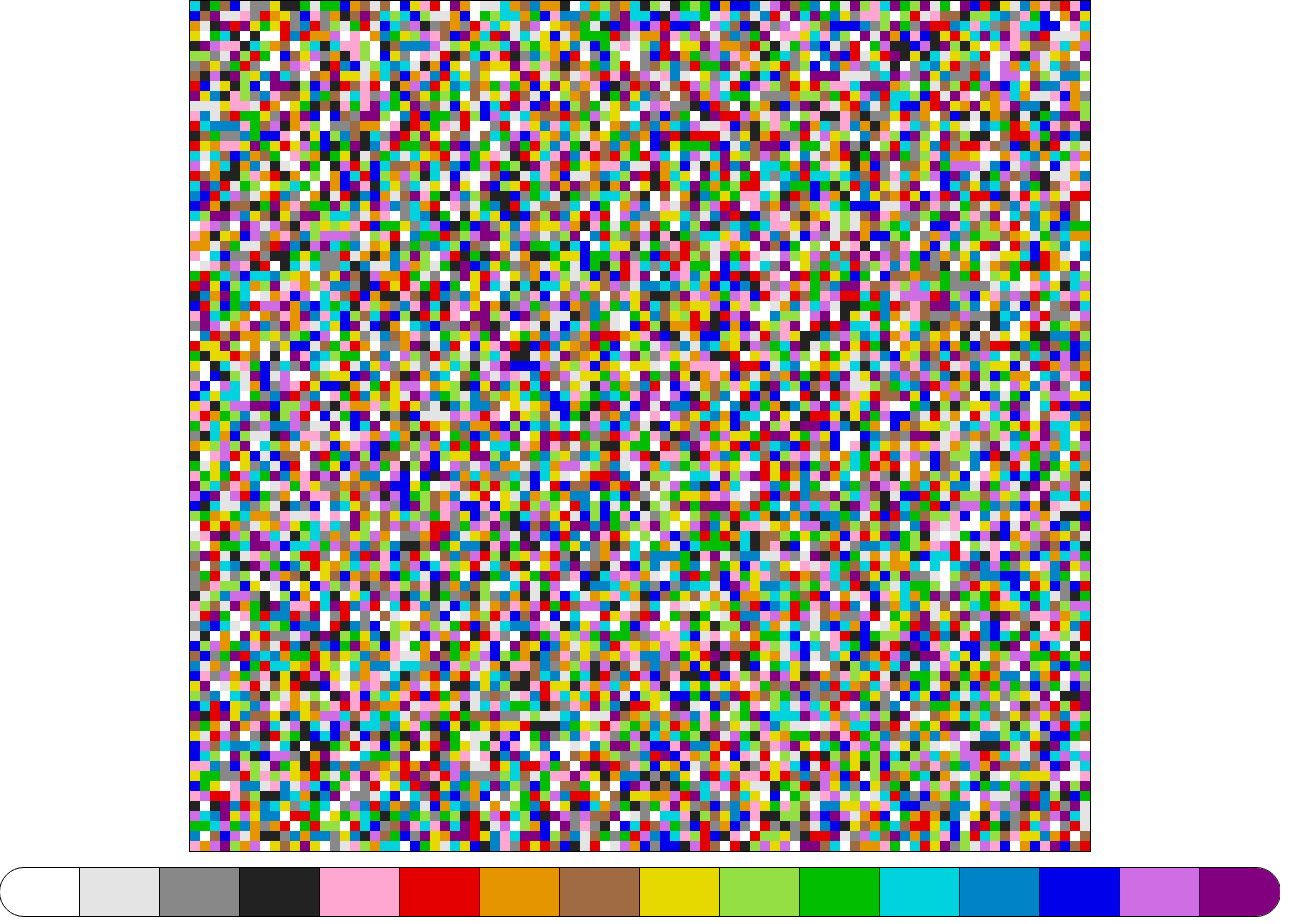
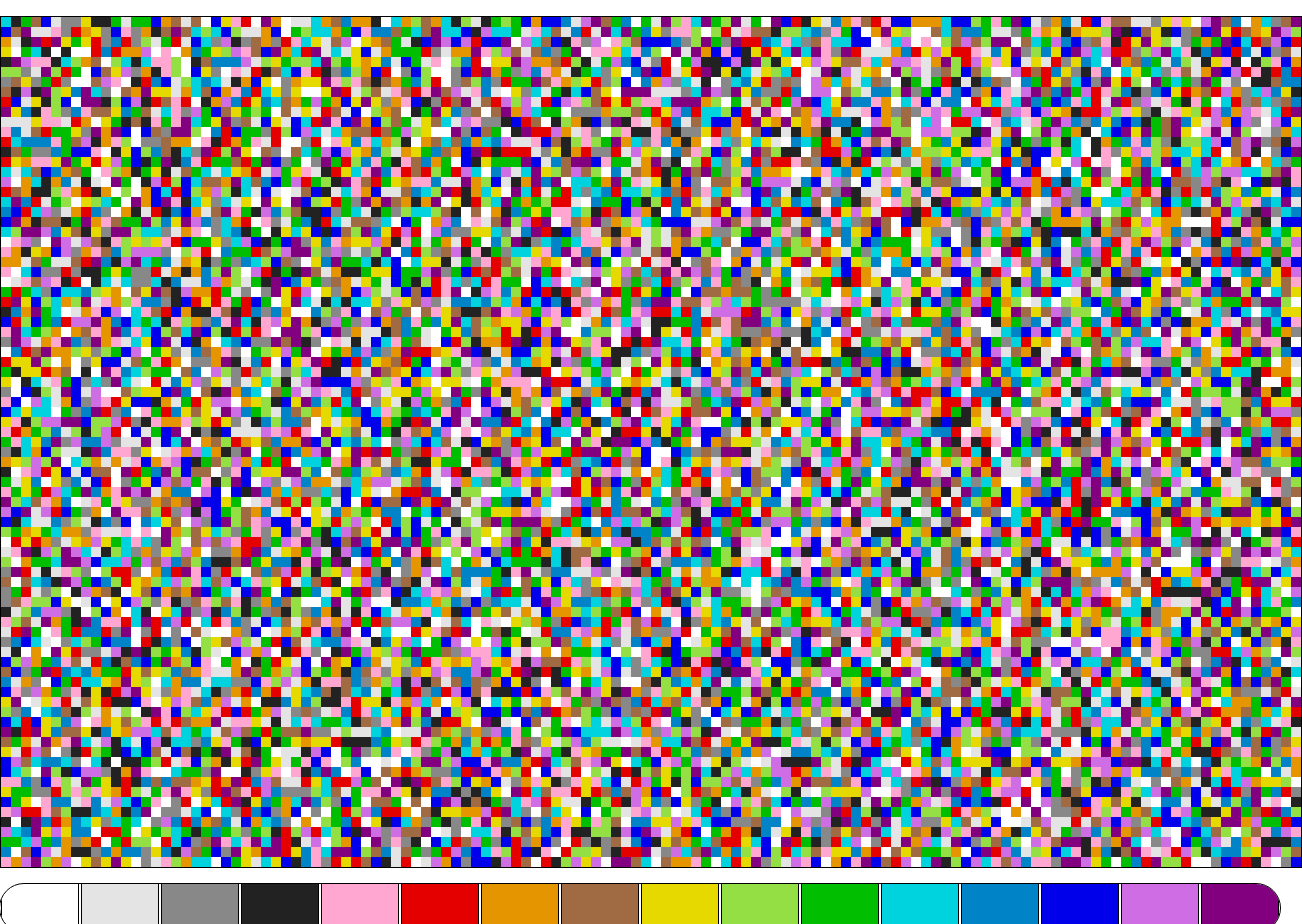
Before and after one commit to nick9lee/rPiazza, a React (Vite) app in the folder frontend/: page / in a window 1280 px wide. Shown: the top 924 px of the page, 1302 px wide, since content can reach past the window. Built offline with nearby package versions, Linux system fonts and the light colour scheme.

Commit message:
Added mouse positioning and color picking

```diff
--- a/frontend/src/App.css
+++ b/frontend/src/App.css
@@ -6,7 +6,7 @@
 
 #canvas {
 	padding: 0;
-	margin: 0 auto;
+	margin: 1em auto 0;
 	background-color: white;
 	display: block;
 	border: 1px solid black;
@@ -32,4 +32,9 @@
 .color {
 	width: 5em;
 	outline: 1px solid black;
+	margin: 0 2px;
+	display: flex;
+	justify-content: center;
+	align-items: center;
+	font-weight: 900;
 }
--- a/frontend/src/App.jsx
+++ b/frontend/src/App.jsx
@@ -28,7 +28,7 @@ const COLORS = [
 	"#820080",
 ];
 
-const CANVAS_WIDTH = 900;
+const CANVAS_WIDTH = 1300;
 const CANVAS_HEIGHT = 850;
 
 const ORIGIN = {
@@ -55,12 +55,14 @@ function scalePoint(p1, scale) {
 function App() {
 	const canvasRef = useRef(null);
 	const [context, setContext] = useState(null);
-	const [scale, setScale] = useState(ORIGIN);
+	const [scale, setScale] = useState(null);
 	const [offset, setOffset] = useState(ORIGIN);
 	const [mousePos, setMousePos] = useState(ORIGIN);
+	const [relMousePos, setRelMousePos] = useState(ORIGIN);
 	const [viewportTopLeft, setViewportTopLeft] = useState(ORIGIN);
 	const lastMousePosRef = useRef(ORIGIN);
 	const lastOffsetRef = useRef(ORIGIN);
+	const currentColor = useRef(null);
 
 	// update last offset
 	useEffect(() => {
@@ -226,6 +228,31 @@ function App() {
 		return () => canvasElem.removeEventListener("wheel", handleWheel);
 	}, [context, mousePos.x, mousePos.y, scale]);
 
+	// maintain the relative mouse position
+	useEffect(() => {
+		if (context) {
+			const storedTransform = context.getTransform();
+			const newRelative = context
+				.getTransform()
+				.invertSelf()
+				.transformPoint(mousePos);
+			context.setTransform(storedTransform);
+			relMousePos.x = Math.floor(newRelative.x / 10);
+			relMousePos.y = Math.floor(newRelative.y / 10);
+		}
+	}, [context, mousePos, relMousePos]);
+
+	function changeColor(color) {
+		currentColor.current = color;
+		let currentSelection = document.getElementsByClassName("selected");
+		if (currentSelection.length !== 0) {
+			currentSelection[0].textContent = "";
+			currentSelection[0].classList.remove("selected");
+		}
+		document.getElementById(color).classList.add("selected");
+		document.getElementById(color).textContent = "selected";
+	}
+
 	return (
 		<div id="main">
 			<canvas
@@ -240,11 +267,13 @@ function App() {
 					{COLORS.map((col) => {
 						return (
 							<div
+								id={col}
 								key={col}
 								className="color"
 								style={{
 									backgroundColor: col,
 								}}
+								onClick={() => changeColor(col)}
 							></div>
 						);
 					})}
--- a/frontend/src/index.css
+++ b/frontend/src/index.css
@@ -3,7 +3,6 @@
 	box-sizing: border-box;
 	margin: 0;
 	padding: 0;
-	overflow: hidden;
 }
 
 body {
```
